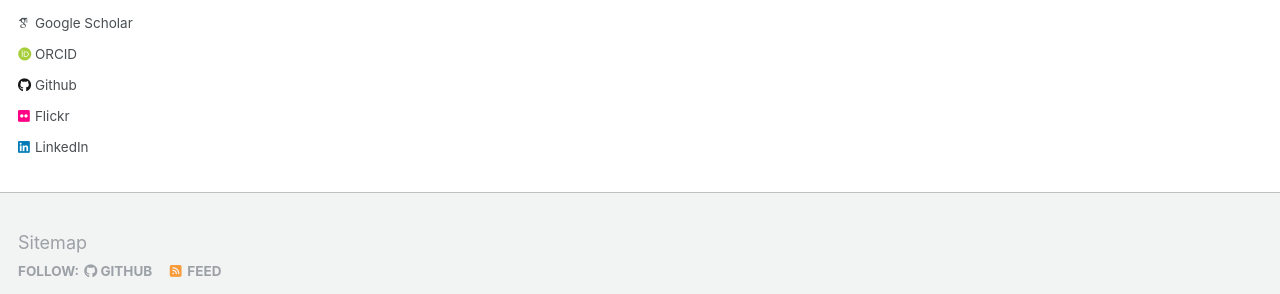
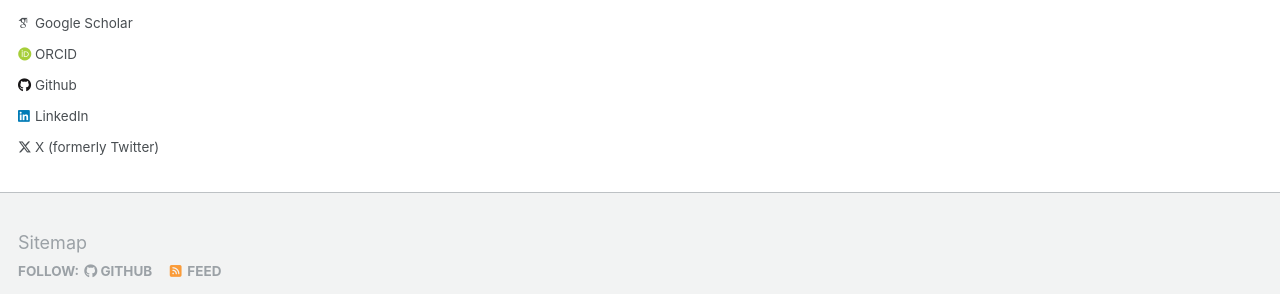
Before and after one commit to IgnacioGarron/IgnacioGarron.github.io, a Jekyll site: the page built from _pages/about.md, in a window 1280 px wide. Shown: the part 552-846 px from the top of the page. Built offline with Jekyll 4.4.1, drawn with Linux system fonts in a browser that asks for light colours; some web fonts are replaced; some of the changed lines change nothing that is shown.

Commit message:
Update _config.yml

```diff
--- a/_config.yml
+++ b/_config.yml
@@ -50,7 +50,7 @@ author:
   # Social media
   bluesky          : #"bsky.app" # Replace this with you Bluesky username
   facebook         : # Username
-  flickr           : https://x.com/ignacio_garron
+  flickr           : #
   foursquare       : # Username
   goodreads        : # Username
   google_plus      : # Username
@@ -65,7 +65,7 @@ author:
   steam            : # Username
   telegram         : # URL
   tumblr           : # Username
-  twitter          : # Username for X / Twitter
+  twitter          : https://x.com/ignacio_garron
   vine             : # Username
   weibo            : # Username
   wikipedia        : # Username
```
